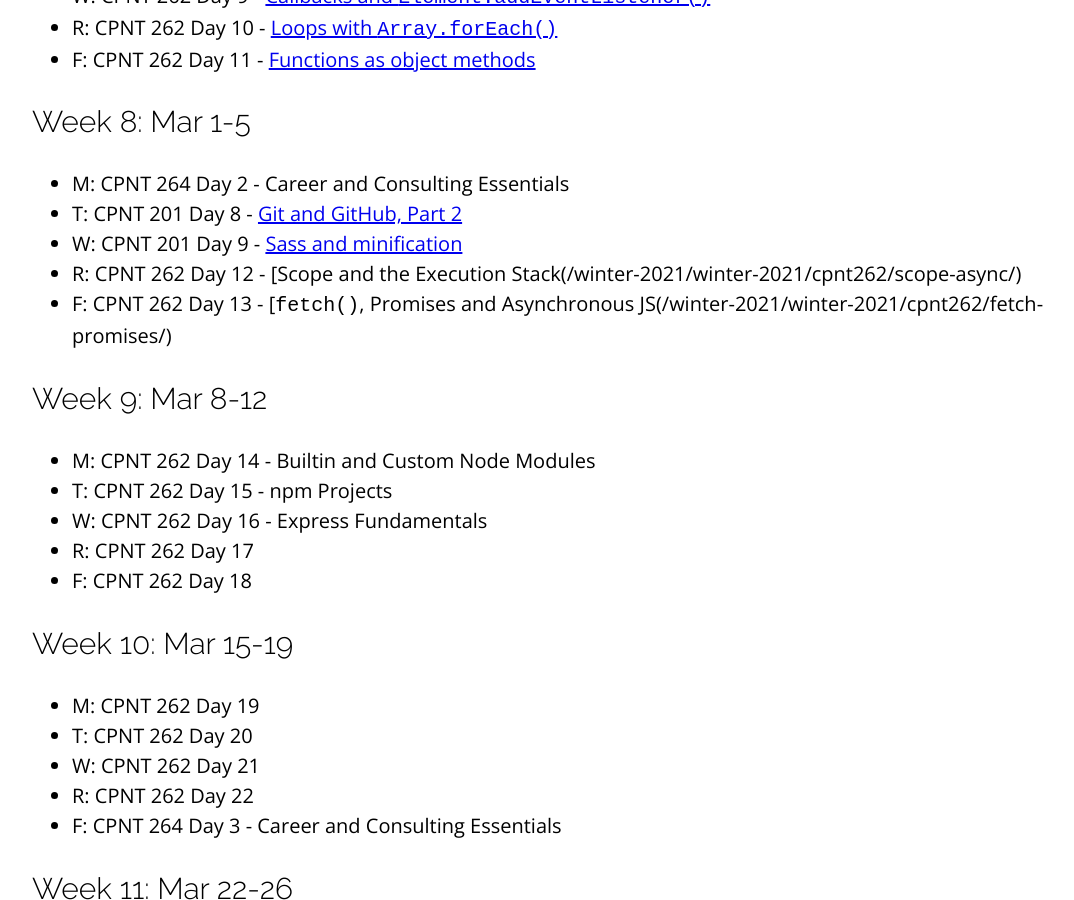
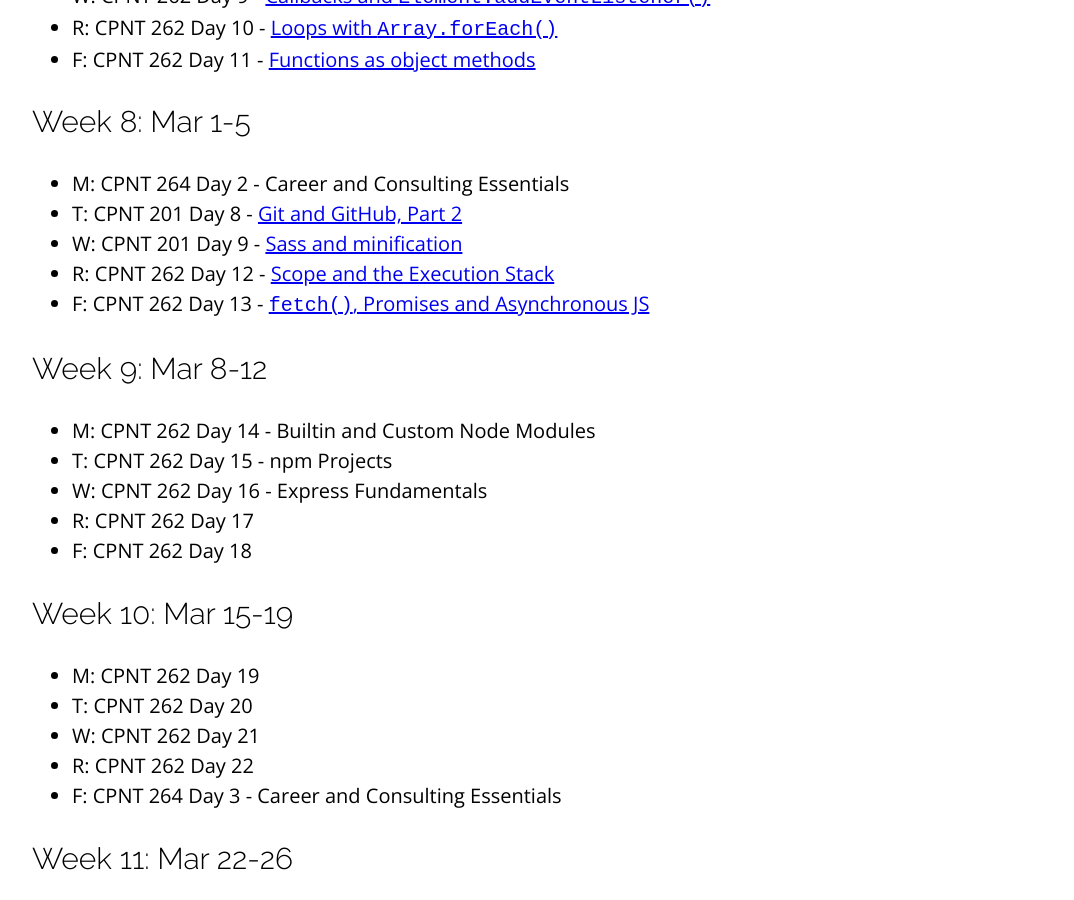
Before and after one commit to sait-wbdv/winter-2021, a Jekyll site: the page built from index.md, in a window 1280 px wide and 900 px high, scrolled down 1911 px. Shown: the whole window, without its empty margins (96-1170 px from the left). Built offline with Jekyll 4.4.1, drawn with Linux system fonts in a browser that asks for light colours; nearby versions of some CDN libraries.

Commit message:
link fixes

```diff
--- a/index.md
+++ b/index.md
@@ -55,8 +55,8 @@ title: "Program Schedule"
 - M: CPNT 264 Day 2 - Career and Consulting Essentials
 - T: CPNT 201 Day 8 - [Git and GitHub, Part 2](/winter-2021{% link _posts/2021-03-02-git-gh-part-2.md %})
 - W: CPNT 201 Day 9 - [Sass and minification](/winter-2021{% link _posts/2021-03-03-sass-minification.md %})
-- R: CPNT 262 Day 12 - [Scope and the Execution Stack(/winter-2021{% link _posts/2021-03-04-scope-async.md %})
-- F: CPNT 262 Day 13 - [`fetch()`, Promises and Asynchronous JS(/winter-2021{% link _posts/2021-03-05-fetch-promises.md %})
+- R: CPNT 262 Day 12 - [Scope and the Execution Stack](/winter-2021{% link _posts/2021-03-04-scope-async.md %})
+- F: CPNT 262 Day 13 - [`fetch()`, Promises and Asynchronous JS](/winter-2021{% link _posts/2021-03-05-fetch-promises.md %})
 
 ## Week 9: Mar 8-12
 - M: CPNT 262 Day 14 - Builtin and Custom Node Modules
```
